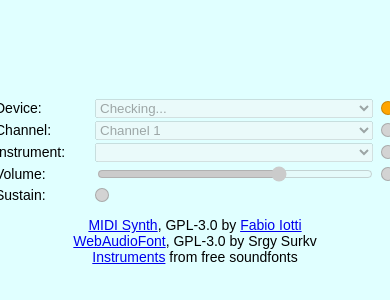
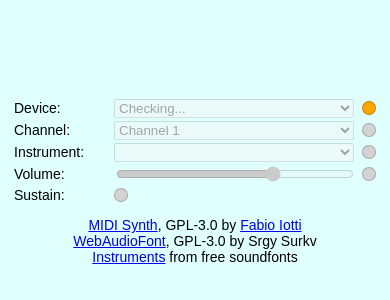
Before and after one commit to bruce965/midi-synth, a website: page index.html in a window 390 px wide. Shown: the part 240-540 px from the top of the page. Drawn offline with Linux system fonts and the light colour scheme; a script that the page names is missing.

Commit message:
Improve UI on small screens

```diff
--- a/style.css
+++ b/style.css
@@ -11,13 +11,14 @@ html {
 }
 
 body {
-	min-width: 400px;
+	width: 100%;
+	max-width: 400px;
 
 	font-family: sans-serif;
 	font-size: 14px;
 
 	margin: 0;
-	padding: 0;
+	padding: 1em;
 }
 
 .info {
@@ -33,16 +34,19 @@ body {
 	margin-bottom: .2em;
 }
 .control-label {
+	flex-shrink: 0;
 	display: inline-block;
 	width: 100px;
 }
 .control-field {
 	flex-grow: 1;
+	width: 80px;
 	margin-right: .6em;
 }
 
 .indicator {
 	display: inline-block;
+	flex-shrink: 0;
 	box-sizing: border-box;
 	width: 1em;
 	height: 1em;
```
